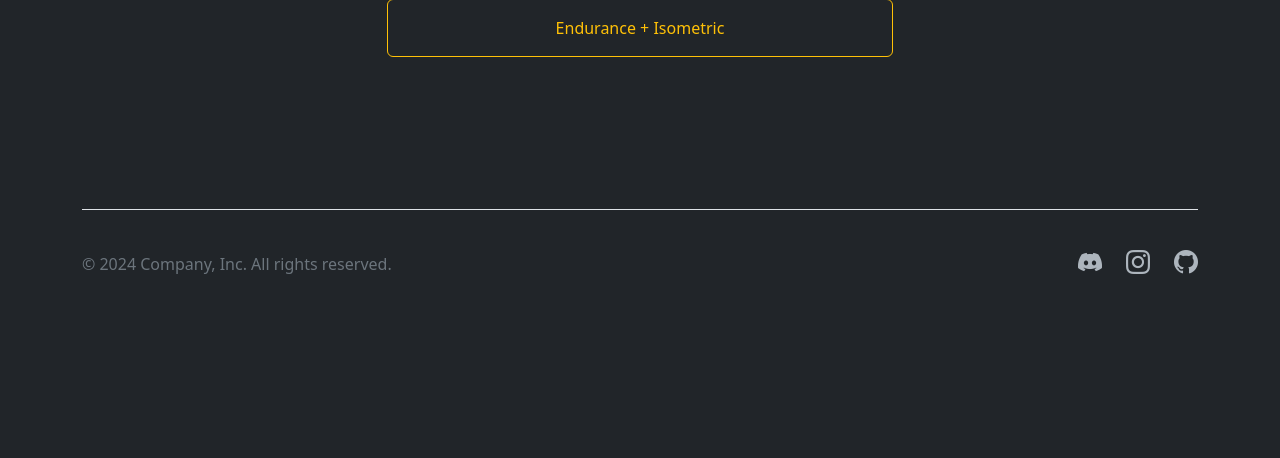
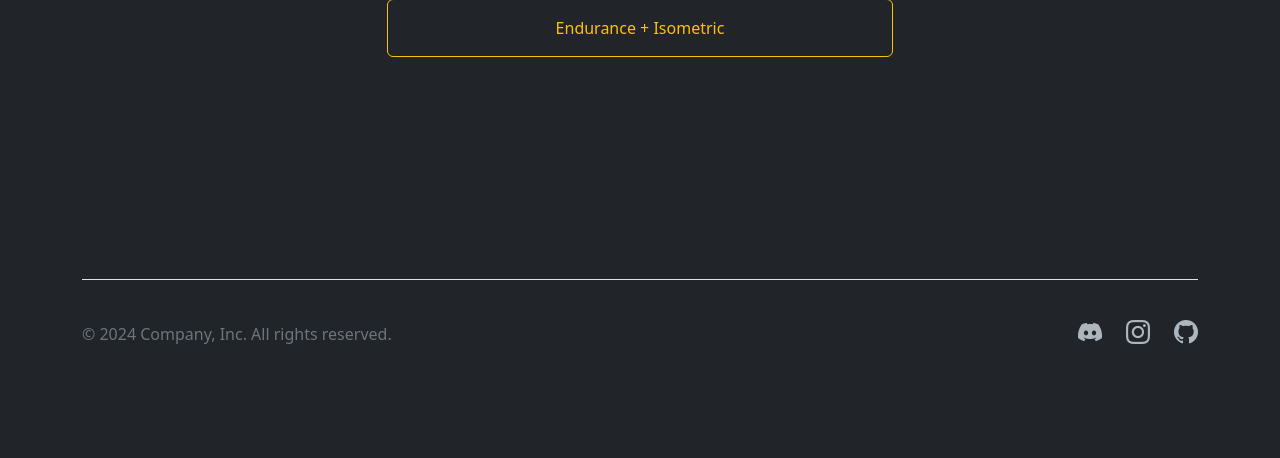
Before and after one commit to Harsh-0024/Handgrip_system, a Flask app: page / in a window 1280 px wide. Shown: the part 233-691 px from the top of the page. Run offline with Flask 3, Linux system fonts and the light colour scheme.

Commit message:
more top margin in footer

```diff
--- a/static/css/style.css
+++ b/static/css/style.css
@@ -35,7 +35,7 @@
 
 /* Footer styling to reduce space */
 footer {
-  margin-top: 54px; /* Pulls the footer closer */
+  margin-top: 124px; /* Pulls the footer closer */
   padding-top: 10px;
 }
 
```
